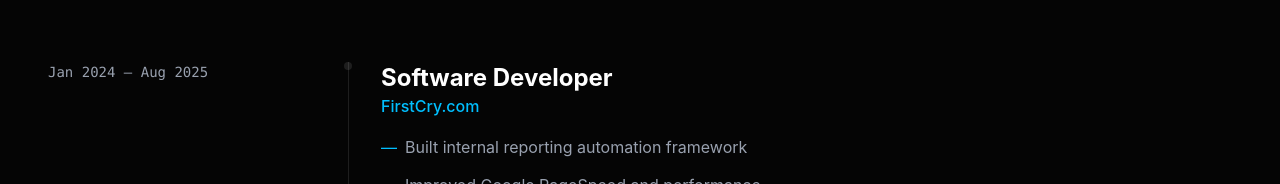
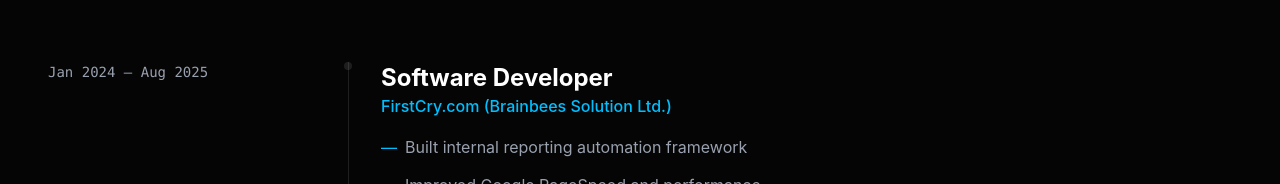
Before and after one commit to Samyak1519/portfolio, a React (Vite) app: page / in a window 1280 px wide. Shown: the part 1410-1594 px from the top of the page. Built offline with nearby package versions, Linux system fonts and the light colour scheme.

Commit message:
Fix: Company's full name added.

```diff
--- a/src/data/portfolioData.js
+++ b/src/data/portfolioData.js
@@ -27,7 +27,7 @@ export const experiences = [
     ],
   },
   {
-    company: "FirstCry.com",
+    company: "FirstCry.com (Brainbees Solution Ltd.)",
     role: "Software Developer",
     date: "Jan 2024 – Aug 2025",
     description: [
```
